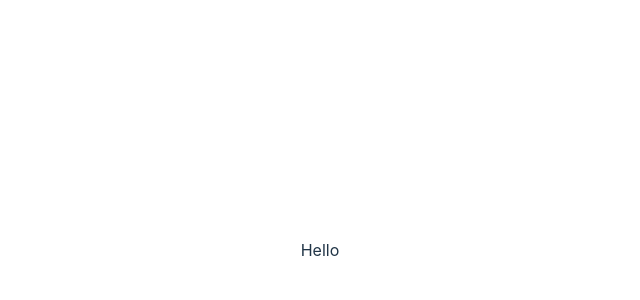
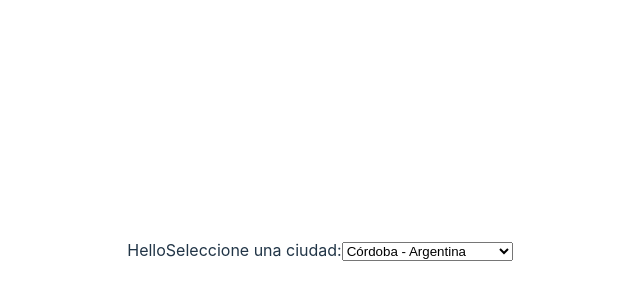
Before and after one commit to jdkrucheski/react-weather, a React (Vite) app: page / in a window 1280 px wide. Shown: the part 150-450 px from the top of the page, without its empty margins (320-960 px from the left). Built offline with nearby package versions, Linux system fonts and the light colour scheme.

Commit message:
add selector component and test

```diff
--- a/src/App.tsx
+++ b/src/App.tsx
@@ -1,7 +1,34 @@
+import { useEffect, useState } from "react";
+import { getLocations } from "./adapters/locationes";
+import { Selector } from "./components/Selector/Selector";
+import untypedLocations from "./data/locations.json";
+import { Location } from "./interfaces/interfaces";
+
 export const App = () => {
+  const [locations, setLocations] = useState<Location[]>();
+  const [selectedLocations, setSelectedLocations] = useState<Location>();
+
+  useEffect(() => {
+    const locations = getLocations(untypedLocations);
+    setSelectedLocations(locations[0]);
+    setLocations(locations);
+  }, []);
+
+  const handleSelectedLocation = (selectedLocation: Location) => {
+    setSelectedLocations(selectedLocation);
+    console.log(selectedLocation);
+  };
+
   return (
     <div className="App">
       <span>Hello</span>
+      {!!locations && selectedLocations && (
+        <Selector
+          selected={selectedLocations}
+          handleSelect={handleSelectedLocation}
+          options={locations}
+        />
+      )}
     </div>
   );
 };
--- /dev/null
+++ b/src/components/Selector/Selector.tsx
@@ -0,0 +1,28 @@
+import { Location } from "../../interfaces/interfaces";
+
+export interface Props {
+  options: Location[];
+  selected: Location;
+  handleSelect: (selectedLocation: Location) => void;
+}
+
+export const Selector = ({ options, selected, handleSelect }: Props) => {
+  const handleChange = (event: any) => {
+    event.preventDefault();
+    const selected = options.find((location) => location.id === event.target.value);
+    selected && handleSelect(selected);
+  };
+
+  return (
+    <label>
+      Seleccione una ciudad:
+      <select value={selected?.id} onChange={handleChange}>
+        {options.map((location) => (
+          <option key={location.id} value={location.id}>
+            {`${location.city} - ${location.country}`}
+          </option>
+        ))}
+      </select>
+    </label>
+  );
+};
--- a/src/interfaces/interfaces.ts
+++ b/src/interfaces/interfaces.ts
@@ -1,4 +1,4 @@
-export interface Locations {
+export interface Location {
   id: string;
   country: string;
   city: string;
```
Also changed, not shown: 1 other file (tests, documents, lock files or other folders).
